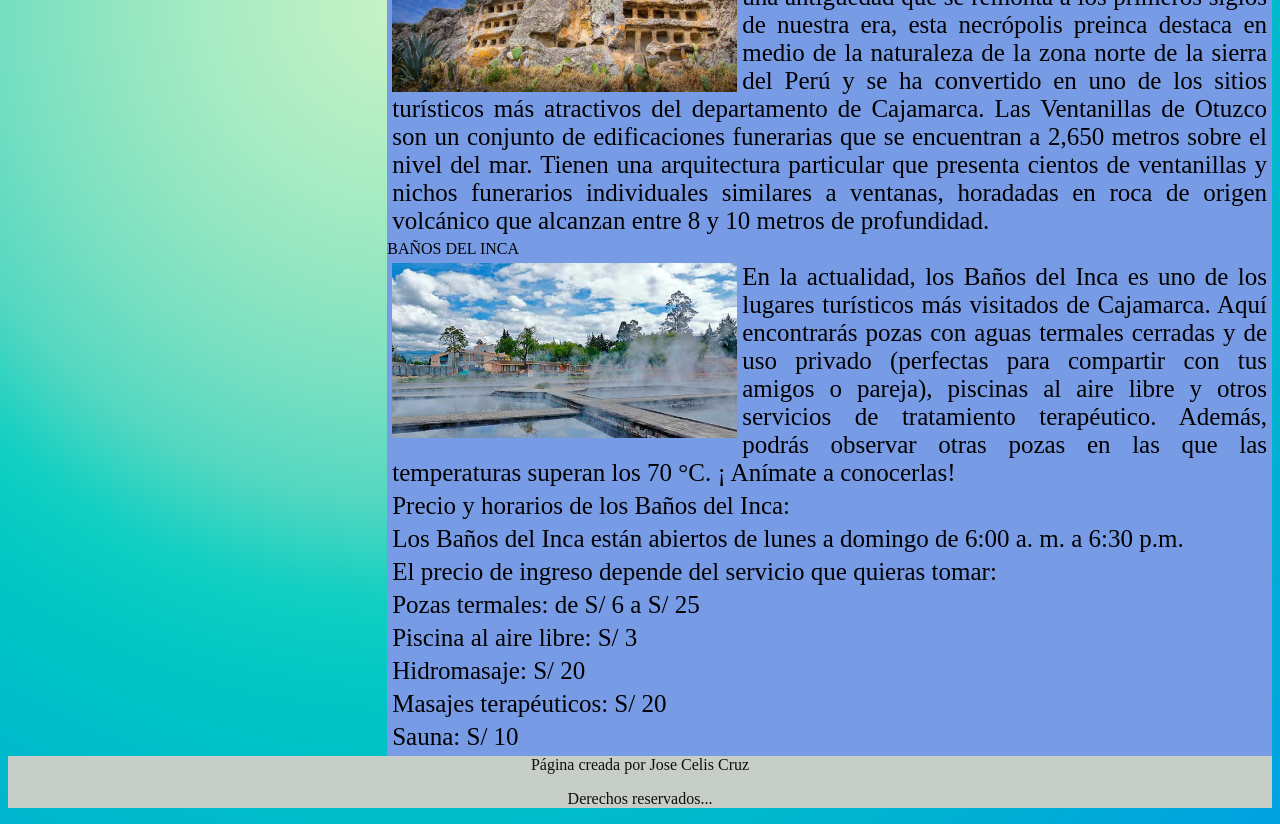
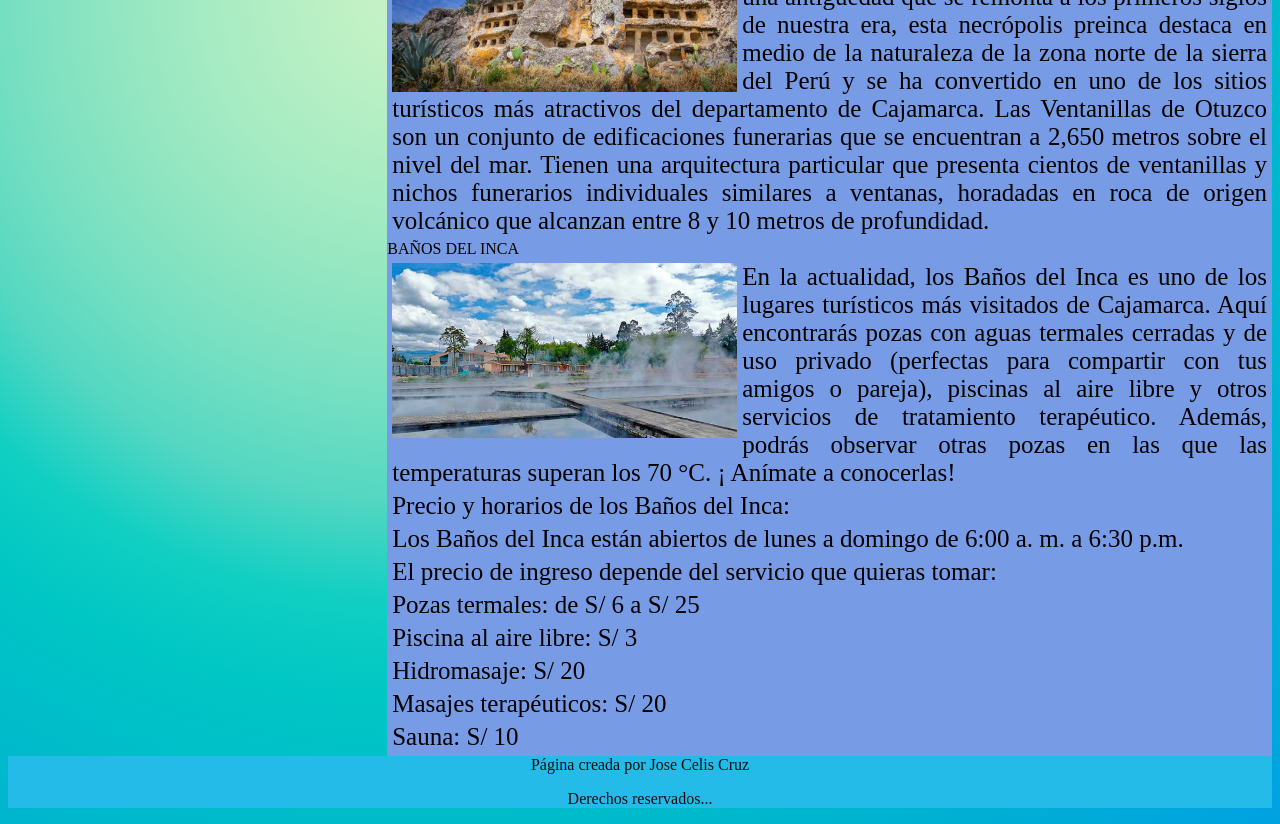
Before and after one commit to Jossepff/PaginaWeb, a plain HTML site: page turismo.html in a window 1280 px wide. Shown: the part 773-1597 px from the top of the page. Drawn offline with Linux system fonts and the light colour scheme.

Commit message:
Update turismo.html

```diff
--- a/turismo.html
+++ b/turismo.html
@@ -81,11 +81,11 @@
     </div>
 </main>
 
-        <footer style="background-color:rgb(199, 206, 199); width: 100%; height: 20%; color: rgb(15, 15, 14); text-align: right; clear: both;">
-        <center>
-            <p>Página creada por Jose Celis Cruz</p>
-            <p>Derechos reservados...</p></center>
-    </footer>
+        <footer style="background-color:rgb(37, 187, 233); width: 100%; height: 20%; color: rgb(15, 15, 14); text-align: right; clear: both;">
+    <center>
+        <p>Página creada por Jose Celis Cruz </p>
+        <p>Derechos reservados...</p></center>
+        </footer>
 
 
 
```
